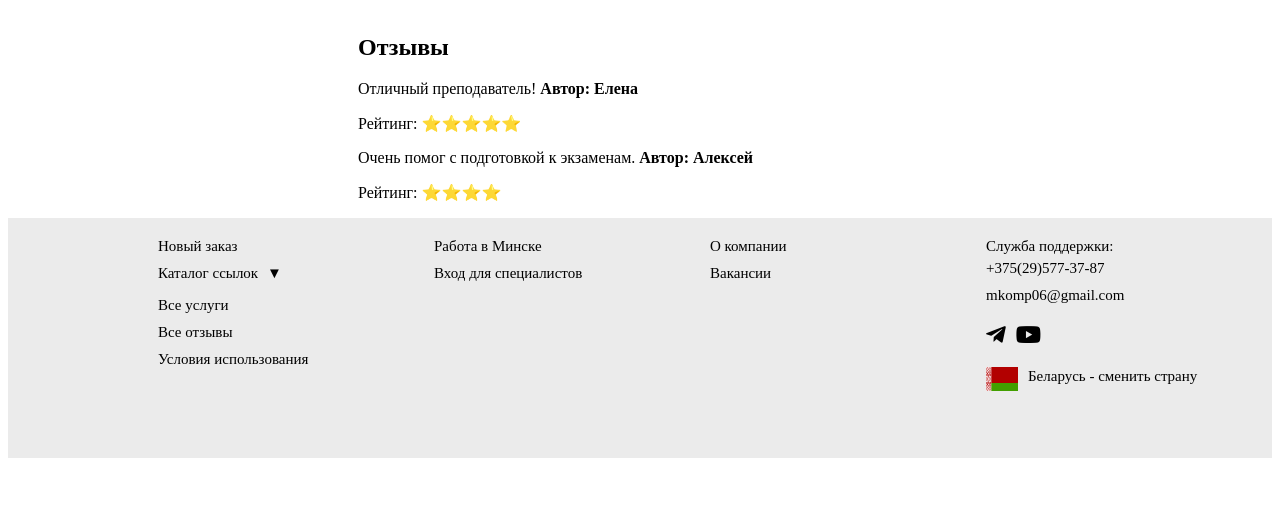
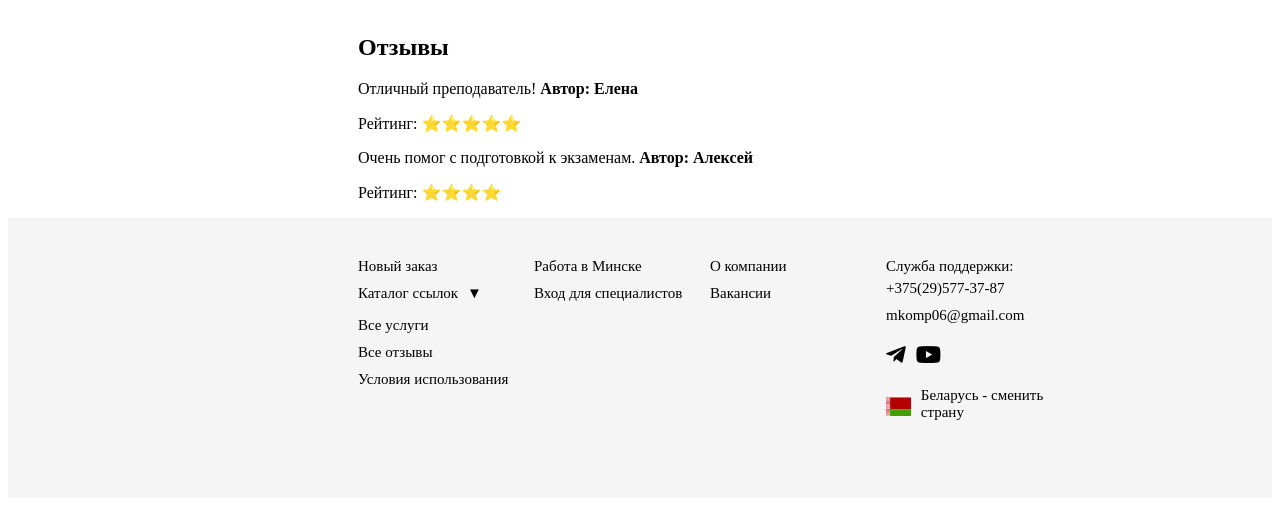
Before and after one commit to MatveySviadysh/NGl, a Django app: page /user/main/ in a window 1280 px wide. Shown: the part 3275-3781 px from the top of the page. Before the commit the page ends 3733 px from the top, so only its background shows below. Run offline with Django 4.2, Linux system fonts and the light colour scheme; style sheets or scripts are compiled from the project's sources.

Commit message:
upgrade footer

```diff
--- a/user/static/user/scss/Fotter.scss
+++ b/user/static/user/scss/Fotter.scss
@@ -1,5 +1,6 @@
 .down_header {
-  background-color: #EBEBEB;
+
+  background-color: transparent;
   width: 100%;
   height: 30vh;
   display: flex;
@@ -11,9 +12,6 @@
   bottom: 0;
   left: 0;
   z-index: 10;
-  &:hover {
-    background-color: #e0e0e0;
-  }
 
   .column {
     flex: 1;
@@ -24,7 +22,7 @@
   }
 
   .first-column {
-    margin-left: 0;
+    margin-left: 0px;
   }
 
   h3,
@@ -42,6 +40,7 @@
     margin-bottom: 5px;
     position: relative;
     transition: color 0.3s ease;
+
     &:hover {
       text-decoration: none;
       color: #FF0000;
@@ -53,9 +52,11 @@
     margin-bottom: 10px;
     cursor: pointer;
     position: relative;
+
     .catalog-title {
       display: inline-block;
       transition: color 0.3s ease;
+
       &:hover {
         color: #FF0000;
       }
@@ -65,6 +66,7 @@
       margin-left: 5px;
       transition: transform 0.3s ease;
       display: inline-block;
+
       &.open {
         transform: rotate(180deg);
       }
@@ -73,7 +75,7 @@
     .dropdown-menu {
       position: absolute;
       top: 100%;
-      left: 0;
+      left: 100px;
       background-color: #fff;
       border: 1px solid #ccc;
       z-index: 1;
@@ -83,6 +85,7 @@
       height: 0;
       transition: opacity 0.3s ease, height 0.3s ease;
       overflow: hidden;
+
       &.open {
         opacity: 1;
         height: auto;
@@ -110,11 +113,11 @@
     display: flex;
     gap: 10px;
     justify-content: flex-start;
+
     .social-icon {
       color: #000;
       font-size: 1.5em;
       transition: color 0.3s;
-
       &:hover {
         color: #FF0000;
       }
@@ -125,10 +128,12 @@
     display: flex;
     align-items: center;
     margin-top: 10px;
+
     .flag-icon {
       font-size: 24px;
       margin-right: 10px;
     }
+
     a {
       color: #000;
       text-decoration: none;
@@ -140,3 +145,15 @@
     }
   }
 }
+
+.footer-container {
+  padding: 0 200px; // Отступы по 50px слева и справа
+  box-sizing: border-box; // Убедитесь, что отступы учитываются в общей ширине
+}
+
+
+.footer-background {
+  background-color: #f5f5f5; /* цвет фона */
+  padding: 20px 0; /* отступы */
+  box-sizing: border-box; /* учитываем отступы в ширине */
+}
--- a/user/templates/user/components/Fotter.html
+++ b/user/templates/user/components/Fotter.html
@@ -1,157 +1,75 @@
 {% load static %}
 
 <link rel="stylesheet" href="https://cdnjs.cloudflare.com/ajax/libs/font-awesome/5.15.4/css/all.min.css">
-
 <link rel="stylesheet" href="https://cdnjs.cloudflare.com/ajax/libs/flag-icon-css/3.5.0/css/flag-icon.min.css">
-
 <link rel="stylesheet" href="{% static 'user/scss/Fotter.scss' %}">
 
-
-<div class="down_header">
-
-  <div class="column first-column">
-
-    <div class="link-wrapper">
-
-      <a class="link" href="#new-order">Новый заказ</a>
-
+<div class="footer-background">
+  <div class="footer-container"> <!-- Новый контейнер для фона -->
+    <div class="down_header">
+      <div class="column first-column">
+        <div class="link-wrapper">
+          <a class="link" href="#new-order">Новый заказ</a>
+        </div>
+        <div class="catalog">
+          <div class="catalog-title">
+            Каталог ссылок
+            <span class="arrow">&#9660;</span>
+          </div>
+          <div class="dropdown-menu">
+            <div class="link-wrapper"><a class="dropdown-link" href="#link1">Ссылка 1</a></div>
+            <div class="link-wrapper"><a class="dropdown-link" href="#link2">Ссылка 2</a></div>
+            <div class="link-wrapper"><a class="dropdown-link" href="#link3">Ссылка 3</a></div>
+            <div class="link-wrapper"><a class="dropdown-link" href="#link4">Ссылка 4</a></div>
+          </div>
+        </div>
+        <div class="link-wrapper"><a class="link" href="#services">Все услуги</a></div>
+        <div class="link-wrapper"><a class="link" href="#reviews">Все отзывы</a></div>
+        <div class="link-wrapper"><a class="link" href="#terms">Условия использования</a></div>
+      </div>
+      <div class="column">
+        <div class="link-wrapper"><a class="link" href="#job">Работа в Минске</a></div>
+        <div class="link-wrapper"><a class="link" href="#specialists">Вход для специалистов</a></div>
+      </div>
+      <div class="column">
+        <div class="link-wrapper"><a class="link" href="#about">О компании</a></div>
+        <div class="link-wrapper"><a class="link" href="#vacancies">Вакансии</a></div>
+      </div>
+      <div class="column">
+        <span>Служба поддержки:</span>
+        <div class="link-wrapper">
+          <a class="link" href="#contacts">+375(29)577-37-87</a>
+        </div>
+        <div class="link-wrapper">
+          <a class="link" href="#weekdays">mkomp06@gmail.com</a>
+        </div>
+        <div class="social-icons">
+          <a href="https://t.me/your-telegram-handle" target="_blank" rel="noopener noreferrer" class="social-icon">
+            <i class="fab fa-telegram-plane"></i>
+          </a>
+          <a href="https://youtube.com/your-youtube-channel" target="_blank" rel="noopener noreferrer" class="social-icon">
+            <i class="fab fa-youtube"></i>
+          </a>
+        </div>
+        <div class="country-selector">
+          <span class="flag-icon flag-icon-by"></span>
+          <a class="link" href="#country-switch">Беларусь - сменить страну</a>
+        </div>
+      </div>
     </div>
-
-    <div class="catalog">
-
-      <div class="catalog-title">
-
-        Каталог ссылок
-
-        <span class="arrow">&#9660;</span>
-
-      </div>
-
-      <div class="dropdown-menu">
-
-        <div class="link-wrapper"><a class="dropdown-link" href="#link1">Ссылка 1</a></div>
-
-        <div class="link-wrapper"><a class="dropdown-link" href="#link2">Ссылка 2</a></div>
-
-        <div class="link-wrapper"><a class="dropdown-link" href="#link3">Ссылка 3</a></div>
-
-        <div class="link-wrapper"><a class="dropdown-link" href="#link4">Ссылка 4</a></div>
-
-      </div>
-
-    </div>
-
-    <div class="link-wrapper"><a class="link" href="#services">Все услуги</a></div>
-
-    <div class="link-wrapper"><a class="link" href="#reviews">Все отзывы</a></div>
-
-    <div class="link-wrapper"><a class="link" href="#terms">Условия использования</a></div>
-
-  </div>
-
-
-
-  <div class="column">
-
-    <div class="link-wrapper"><a class="link" href="#job">Работа в Минске</a></div>
-
-    <div class="link-wrapper"><a class="link" href="#specialists">Вход для специалистов</a></div>
-
-  </div>
-
-
-  <div class="column">
-
-    <div class="link-wrapper"><a class="link" href="#about">О компании</a></div>
-
-    <div class="link-wrapper"><a class="link" href="#vacancies">Вакансии</a></div>
-
-  </div>
-
-
-  <div class="column">
-
-    <span>Служба поддержки:</span>
-
-    <div class="link-wrapper">
-
-      <a class="link" href="#contacts">+375(29)577-37-87</a>
-
-    </div>
-
-    <div class="link-wrapper">
-
-      <a class="link" href="#weekdays">mkomp06@gmail.com</a>
-
-    </div>
-
-
-
-    <!-- Блок с иконками соцсетей -->
-
-    <div class="social-icons">
-
-      <a href="https://t.me/your-telegram-handle" target="_blank" rel="noopener noreferrer" class="social-icon">
-
-        <i class="fab fa-telegram-plane"></i>
-
-      </a>
-
-      <a href="https://youtube.com/your-youtube-channel" target="_blank" rel="noopener noreferrer" class="social-icon">
-
-        <i class="fab fa-youtube"></i>
-
-      </a>
-
-    </div>
-
-
-
-    <!-- Добавление блока с флагом и ссылкой на страну -->
-
-    <div class="country-selector">
-
-      <span class="flag-icon flag-icon-by"></span> <!-- Флаг Беларуси -->
-
-      <a class="link" href="#country-switch">Беларусь - сменить страну</a>
-
-    </div>
-
-  </div>
-
+  </div> <!-- Конец нового контейнера для фона -->
 </div>
 
-
 <script>
-
   document.addEventListener('DOMContentLoaded', function() {
-
-    // Находим элементы каталога и выпадающего меню
-
     const catalog = document.querySelector('.catalog');
-
     const catalogTitle = catalog.querySelector('.catalog-title');
-
     const dropdownMenu = catalog.querySelector('.dropdown-menu');
 
-
-    // Обработчик события клика по заголовку каталога
-
     catalogTitle.addEventListener('click', function() {
-
-      // Переключение класса 'open' у меню
-
       dropdownMenu.classList.toggle('open');
-
-
-
-      // Переключение класса 'open' у стрелки
-
       const arrow = catalogTitle.querySelector('.arrow');
-
       arrow.classList.toggle('open');
-
     });
-
   });
 </script>
```
